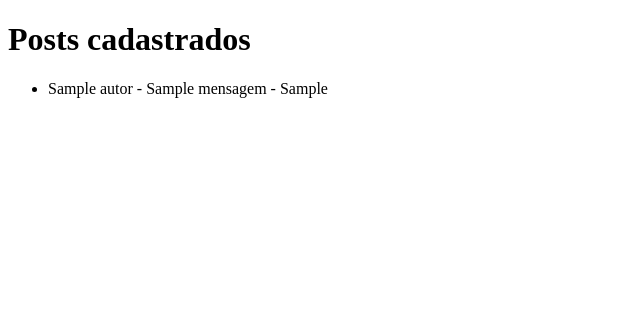
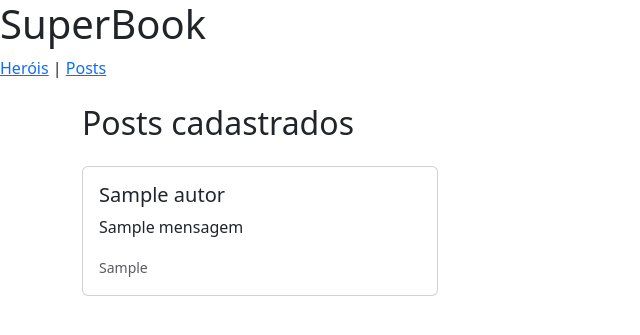
Before and after one commit to Rai123100/Superbook, a Django app: template posts/templates/posts/lista_posts.html in a window 1280 px wide. Shown: the top 335 px of the page, without its empty margins (0-640 px from the left). Run offline with Django 3.2, Linux system fonts and the light colour scheme; the template is opened without the code that fills it: most values are stand-ins (such as "Sample title", 1, 10 or a date in 2020).

Commit message:
Inserido o bootstrap no app post

```diff
--- /dev/null
+++ b/posts/templates/partials/menu.html
@@ -0,0 +1,4 @@
+<nav>
+  <a href="{% url 'lista_herois' %}">Heróis</a> |
+  <a href="{% url 'lista_posts' %}">Posts</a>
+</nav>
--- a/posts/templates/posts/lista_posts.html
+++ b/posts/templates/posts/lista_posts.html
@@ -1,14 +1,23 @@
-<!DOCTYPE html>
-<html>
-<head>
-    <title>Lista de Posts</title>
-</head>
-<body>
-    <h1>Posts cadastrados</h1>
-    <ul>
-        {% for post in posts %}
-        <li>{{ post.autor }} - {{ post.mensagem }} - {{ post.criado_em }}</li>
-        {% endfor %}
-    </ul>
-</body>
-</html>
+{% extends 'base.html' %}
+
+{% block title %}Lista de Posts{% endblock title %}
+
+{% block content %}
+<h2 class="mb-4">Posts cadastrados</h2>
+
+<div class="row">
+    {% for post in posts %}
+    <div class="col-md-4">
+        <div class="card mb-3">
+            <div class="card-body">
+                <h5 class="card-title">{{ post.autor }}</h5>
+                <p class="card-text">{{ post.mensagem }}</p>
+                <small class="text-muted">{{ post.criado_em }}</small>
+            </div>
+        </div>
+    </div>
+    {% empty %}
+    <p>Nenhum post encontrado.</p>
+    {% endfor %}
+</div>
+{% endblock content%}
```
Also changed, not shown: posts/templates/base.html (added, +25 -0 lines).
